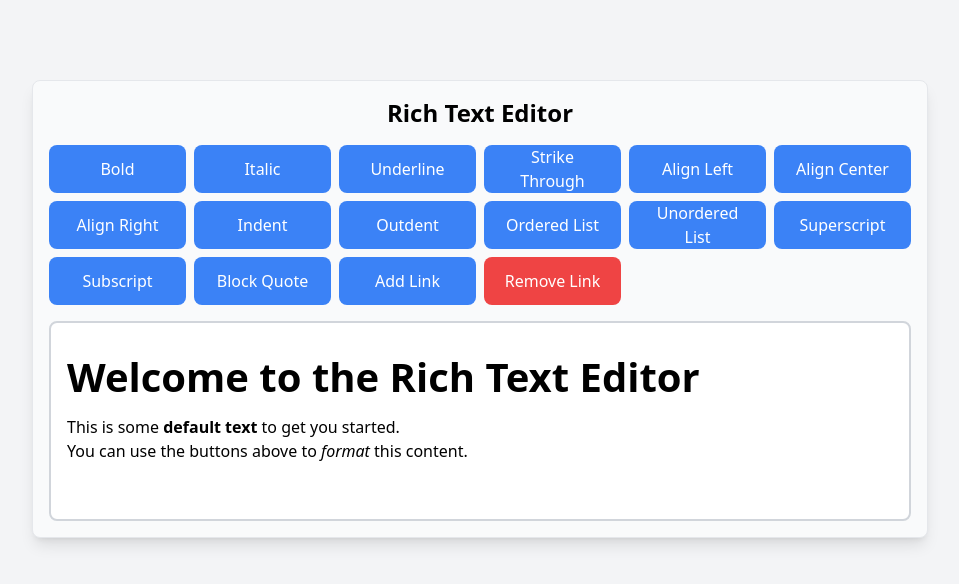
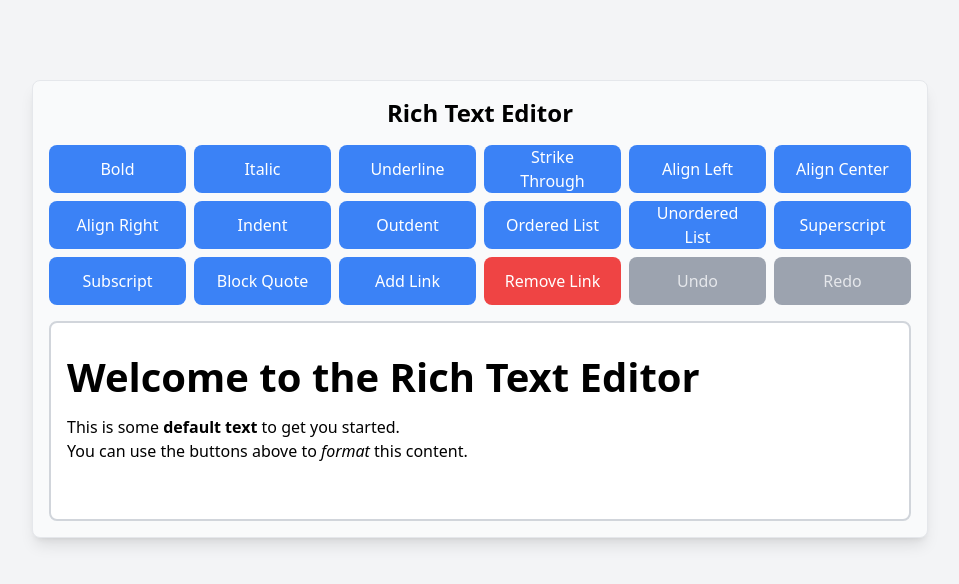
Before and after one commit to mitanvir05/richtext-package, a React (Vite) app: page / in a window 1280 px wide. Shown: the top 584 px of the page, without its empty margins (160-1119 px from the left). Built offline with nearby package versions, Linux system fonts and the light colour scheme.

Commit message:
Update RichTextEditor.jsx

```diff
--- a/src/RichTextEditor.jsx
+++ b/src/RichTextEditor.jsx
@@ -4,10 +4,13 @@ import "./index.css";
 const RichTextEditor = () => {
   const editorRef = useRef(null);
   const [activeCommands, setActiveCommands] = useState([]);
+  const [canUndo, setCanUndo] = useState(false); // Track undo availability
+  const [canRedo, setCanRedo] = useState(false); // Track redo availability
 
   const formatText = (command, value = null) => {
     document.execCommand(command, false, value);
     updateActiveCommands();
+    updateUndoRedoState(); // Check undo/redo state after any change
     editorRef.current.focus();
   };
 
@@ -41,6 +44,19 @@ const RichTextEditor = () => {
     formatText("unlink");
   };
 
+  const undo = () => {
+    formatText("undo");
+  };
+
+  const redo = () => {
+    formatText("redo");
+  };
+
+  const updateUndoRedoState = () => {
+    setCanUndo(document.queryCommandEnabled("undo")); // Check if undo is available
+    setCanRedo(document.queryCommandEnabled("redo")); // Check if redo is available
+  };
+
   const updateActiveCommands = () => {
     const commands = [
       "bold",
@@ -61,7 +77,6 @@ const RichTextEditor = () => {
 
     const active = commands.filter((cmd) => document.queryCommandState(cmd));
 
-    // Check if the selection is inside a blockquote
     const selection = window.getSelection();
     if (selection.rangeCount > 0) {
       const range = selection.getRangeAt(0);
@@ -75,6 +90,7 @@ const RichTextEditor = () => {
     if (headingTag) active.push(headingTag.toLowerCase());
 
     setActiveCommands(active);
+    updateUndoRedoState(); // Also update undo/redo state on every update
   };
 
   useEffect(() => {
@@ -83,6 +99,7 @@ const RichTextEditor = () => {
       <p>This is some <strong>default text</strong> to get you started.</p>
       <p>You can use the buttons above to <em>format</em> this content.</p>
     `;
+    updateUndoRedoState(); // Initialize undo/redo state on mount
   }, []);
 
   return (
@@ -133,6 +150,30 @@ const RichTextEditor = () => {
           >
             Remove Link
           </button>
+
+          <button
+            onClick={undo}
+            disabled={!canUndo} // Disable button if undo is not available
+            className={`flex justify-center items-center px-4 py-2 rounded-lg w-full h-12 ${
+              canUndo
+                ? "bg-yellow-500 text-white hover:bg-yellow-600 active:bg-yellow-700 focus:ring-2 focus:ring-yellow-400"
+                : "bg-gray-400 text-gray-200 cursor-not-allowed"
+            }`}
+          >
+            Undo
+          </button>
+
+          <button
+            onClick={redo}
+            disabled={!canRedo} // Disable button if redo is not available
+            className={`flex justify-center items-center px-4 py-2 rounded-lg w-full h-12 ${
+              canRedo
+                ? "bg-green-500 text-white hover:bg-green-600 active:bg-green-700 focus:ring-2 focus:ring-green-400"
+                : "bg-gray-400 text-gray-200 cursor-not-allowed"
+            }`}
+          >
+            Redo
+          </button>
         </div>
 
         <div
```
